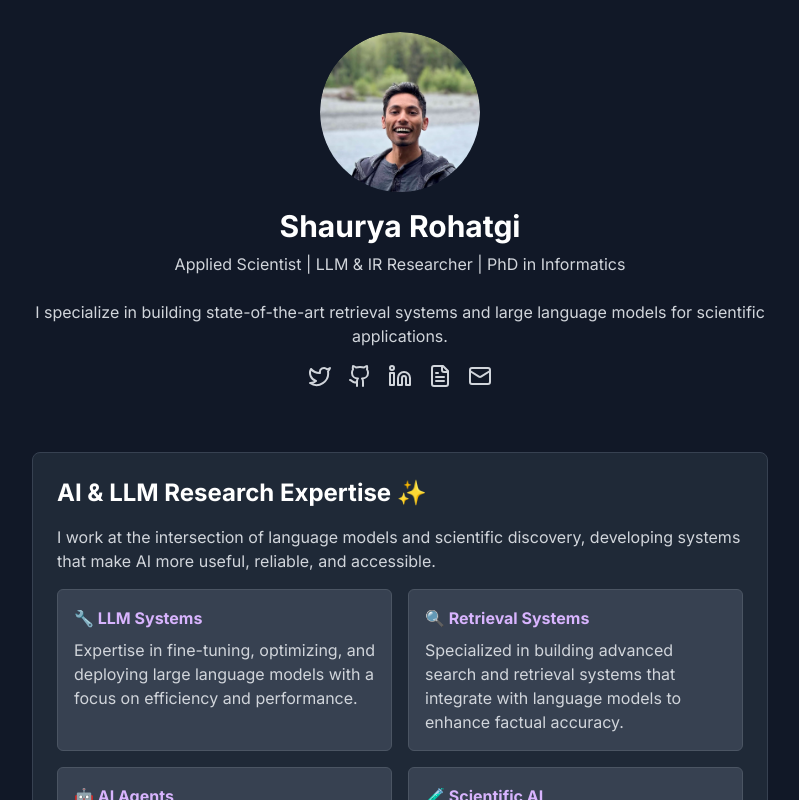
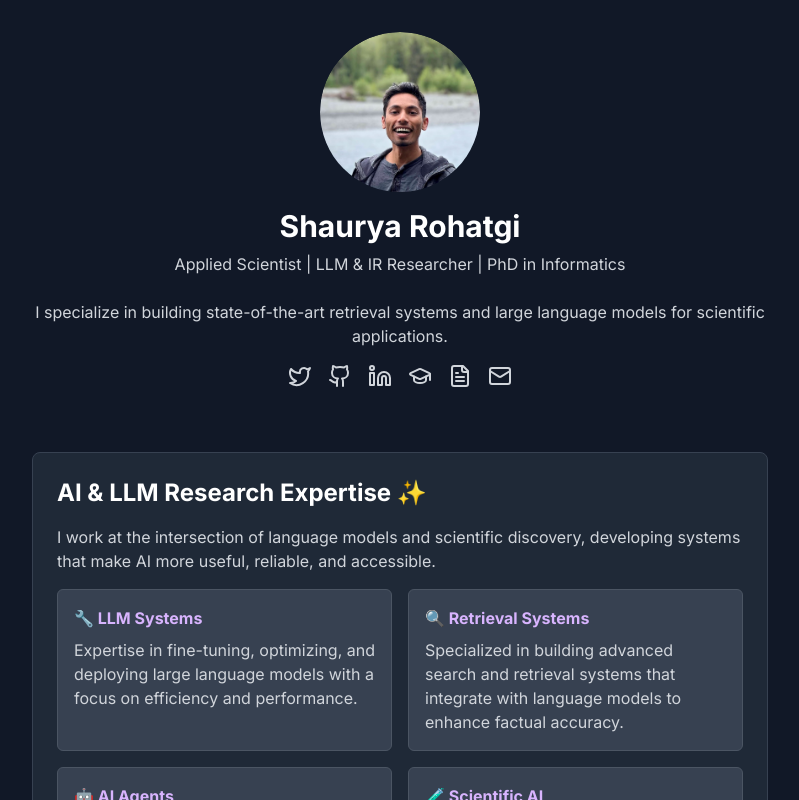
Before and after one commit to shauryr/shauryr.github.io, a Next.js app: page / in a window 1280 px wide. Shown: the top 800 px of the page, without its empty margins (240-1039 px from the left). Built offline with nearby package versions, Linux system fonts and the light colour scheme.

Commit message:
Enhance homepage by adding Google Scholar link and icon

```diff
--- a/app/page.tsx
+++ b/app/page.tsx
@@ -1,5 +1,5 @@
 import Image from "next/image"
-import { Twitter, Github, Mail, Phone, Linkedin, FileText } from "lucide-react"
+import { Twitter, Github, Mail, Phone, Linkedin, FileText, GraduationCap } from "lucide-react"
 import Link from "next/link"
 
 export default function Home() {
@@ -32,6 +32,9 @@ export default function Home() {
           </Link>
           <Link href="https://www.linkedin.com/in/shaurya-rohatgi" aria-label="LinkedIn profile" className="text-gray-300 hover:text-white" target="_blank" rel="noopener noreferrer">
             <Linkedin size={20} className="sm:w-6 sm:h-6" />
+          </Link>
+          <Link href="https://scholar.google.com/citations?hl=en&user=UpHQFasAAAAJ&view_op=list_works&sortby=pubdate" aria-label="Google Scholar profile" className="text-gray-300 hover:text-white" target="_blank" rel="noopener noreferrer">
+            <GraduationCap size={20} className="sm:w-6 sm:h-6" />
           </Link>
           <Link href="/assets/cv.pdf" aria-label="Download CV" className="text-gray-300 hover:text-white" target="_blank" rel="noopener noreferrer">
             <FileText size={20} className="sm:w-6 sm:h-6" />
```
